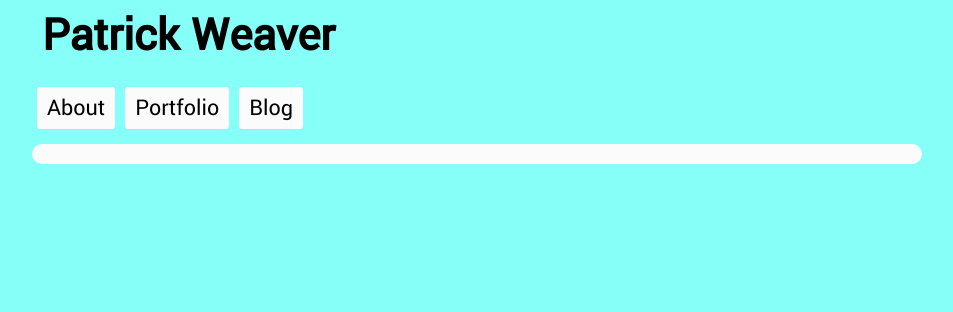
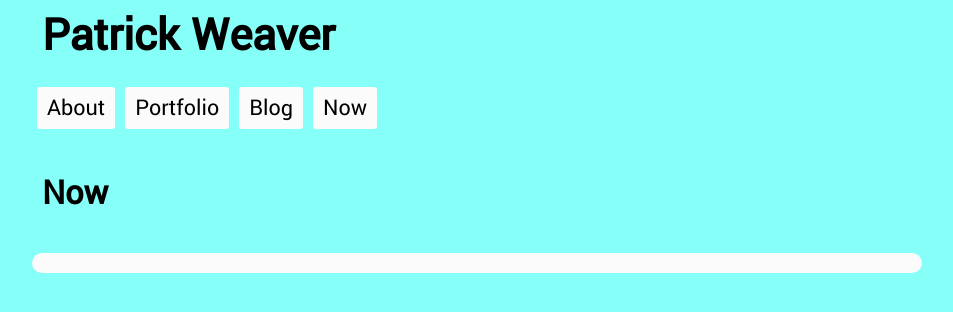
Before and after one commit to PatrickWeaver/pw18, a Vue app: page /now in a window 1280 px wide. Shown: the top 312 px of the page, without its empty margins (163-1116 px from the left). Built offline with nearby package versions, Linux system fonts and the light colour scheme; no server answers.

Commit message:
add now functionality

```diff
--- a/src/components/CustomPage.vue
+++ /dev/null
@@ -1,35 +0,0 @@
-<template>
-
-  <div>
-    <blob id="about-text" :slug="customPageSlug">
-    </blob>
-  </div>
-
-</template>
-
-<script>
-
-  /* Components */
-  import Blob from './Blob.vue'
-
-  export default {
-    data() {
-      return {}
-    },
-    methods: {
-    },
-    components: {
-      Blob
-    },
-    props: [
-      'customPageSlug'
-    ]
-
-  }
-
-</script>
-
-<style>
-
-
-</style>
--- a/src/components/About.vue
+++ b/src/components/Page.vue
@@ -1,9 +1,9 @@
 <template>
 
   <div>
-    <h2 class="page-title">About</h2>
+    <h2 v-if="title" class="page-title">{{ title }}</h2>
 
-    <blob id="about-text" :slug="'pw-18-about'">
+    <blob id="about-text" :slug="blobSlug">
     </blob>
 
   </div>
@@ -23,7 +23,11 @@
     },
     components: {
       Blob
-    }
+    },
+    props: [
+      'title',
+      'blobSlug'
+    ]
 
   }
 
--- a/src/components/TopMenu.vue
+++ b/src/components/TopMenu.vue
@@ -7,6 +7,7 @@
     <li v-if="admin"><router-link  to="/portfolio/new">New Project</router-link></li>
     <li><router-link to="/blog">Blog</router-link></li>
     <li v-if="admin"><router-link  to="/blog/new">New Blog Post</router-link></li>
+    <li><router-link to="/now">Now</router-link></li>
     <li v-if="admin"><router-link  to="/logout">Log Out</router-link></li>
   </ul>
 
--- a/src/router.js
+++ b/src/router.js
@@ -1,13 +1,12 @@
 import VueRouter from 'vue-router'
 
 /* Pages */
-import About from './components/About.vue'
 import Blog from './components/Blog.vue'
 import BlogPost from './components/BlogPost.vue'
 import BlogEditPost from './components/BlogEditPost.vue'
-import CustomPage from './components/CustomPage.vue'
 import Login from './components/Login.vue'
 import Logout from './components/Logout.vue'
+import Page from './components/Page.vue'
 import Portfolio from './components/Portfolio.vue'
 import PortfolioProject from './components/PortfolioProject.vue'
 import PortfolioEditProject from './components/PortfolioEditProject.vue'
@@ -15,9 +14,17 @@ import Upload from './components/Upload.vue'
 
 const routes = [
   {
+    path: '/',
+    redirect: '/about'
+  },
+  {
     name: 'about',
     path: '/about',
-    component: About
+    component: Page,
+    props: {
+      blobSlug: 'pw-18-about',
+      title: 'About'
+    }
   },
   {
     name: 'blog',
@@ -40,6 +47,20 @@ const routes = [
     path: '/blog/:activePostSlug',
     component: Blog,
     props: true
+  },
+  {
+    name: 'new',
+    path: '/new',
+    redirect: '/now'
+  },
+  {
+    name: 'now',
+    path: '/now',
+    component: Page,
+    props: {
+      blobSlug: 'pw-18-now',
+      title: 'Now'
+    }
   },
   {
     name: 'portfolio',
@@ -86,9 +107,12 @@ const routes = [
   },
   {
     name: 'custom-page',
-    path: '/:customPageSlug',
-    component: CustomPage,
-    props: true
+    path: '/:blobSlug',
+    component: Page,
+    props: (route) =>({
+      blobSlug: route.params.blobSlug,
+      title: ''
+    })
   }
 ]
 
```
